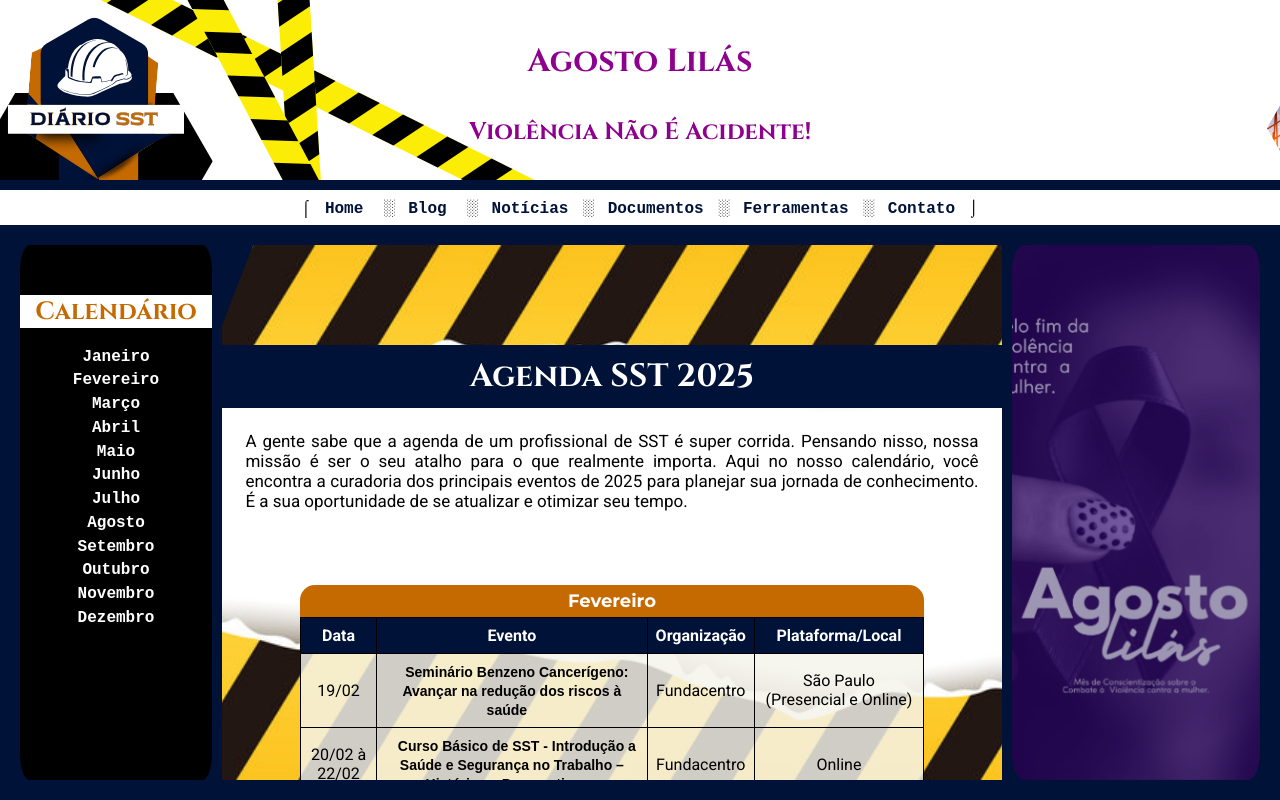
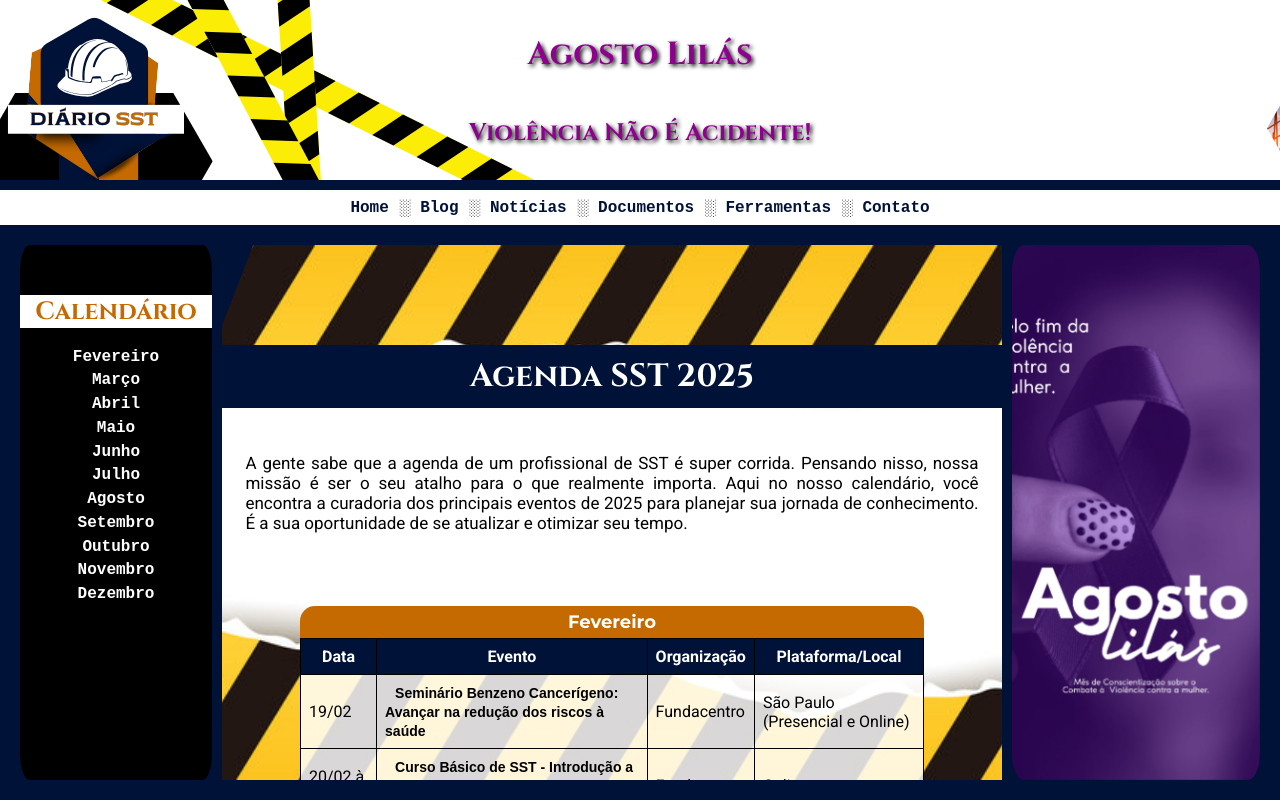
Before and after one commit to AurelliusDev/DiarioSST, a plain HTML site: page index.html in a window 1280 px wide. Drawn offline with Linux system fonts and the light colour scheme.

Commit message:
Add files via upload

```diff
--- a/CSS/estiloindex.css
+++ b/CSS/estiloindex.css
@@ -1,76 +1,59 @@
-html, body{
+html, body {
     background-color: #001238;
     padding: 0;
     margin: 0;
     height: 100%;
-    overflow-x: hidden; /* Adicionado para garantir que nenhuma barra de rolagem horizontal apareça no body */
+    overflow-x: hidden;
     scroll-behavior: smooth;
     font-family: "Roboto", sans-serif;
-
 }
 
-::-webkit-scrollbar {
-    width: 10px; /* Largura da barra de rolagem vertical */
-    height: 8px; /* Altura da barra de rolagem horizontal */
-}
+/* Estilos para a barra de rolagem */
+::-webkit-scrollbar { width: 10px; height: 8px; }
+::-webkit-scrollbar-track { background: #000000eb; border-radius: 1px; }
+::-webkit-scrollbar-thumb { background: #c56a00; border-radius: 10px; }
+::-webkit-scrollbar-thumb:hover { background: #c56a00; }
+::-webkit-scrollbar-corner { background: #ffffff; }
 
-::-webkit-scrollbar-track {
-    background: #000000eb; /* Cor de fundo do trilho */
-    border-radius: 1px; /* Borda arredondada para o trilho */
-}
+/* Estilos globais */
+* { box-sizing: border-box; }
+p { margin: 0; } /* Resetando a margem dos p's para maior controle */
 
-::-webkit-scrollbar-thumb {
-    background: #c56a00;; /* Cor da barra de rolagem (o "arrastável") */
-    border-radius: 10px; /* Borda arredondada para o polegar */
-}
-
-::-webkit-scrollbar-thumb:hover {
-    background: #c56a00;; /* Cor da barra de rolagem ao passar o mouse */
-}
-
-::-webkit-scrollbar-corner {
-    background: #ffffff; /* Cor do canto */
-}
-
-
-
-.banner-top{
-    width: 100vw;
+/* Banners de topo */
+.banner-top {
+    width: 100%;
     height: 180px;
-    margin: 0;
-    padding: 0;
-    background-color: rgb(255, 255, 255);
-    background-image: url(background.png);
+    background-color: #ffffff;
+    background-image: url(../img/background.png); /* Caminho corrigido */
     background-repeat: no-repeat;
     background-size: cover;
     background-position: left;
-    display:grid;
-    }
+    display: flex; /* Usando flexbox para alinhar */
+    flex-direction: column;
+    justify-content: center;
+    align-items: center;
+    color: #8e008e;
+}
 
-    .banner-top h1, h2 {
-        text-align: center;
-        margin: 0;
-        align-items: center;
-        font-family: "Cinzel", serif;
-        color: #8e008e;
-    }
+.banner-top h1, .banner-top h2 {
+    text-align: center;
+    font-family: "Cinzel", serif;
+    color: #8e008e;
+    text-shadow: 2px 2px 4px #000;
+}
 
-    .banner-top h1{
-        margin-top: 40px;
-    }
-
-.menu{
-    width: 100vw;
+/* Menu de navegação */
+.menu {
+    width: 100%;
     height: 35px;
     margin-top: 10px;
-    padding: 0;
     background-color: #ffffff;
-    align-content: center;
-    text-align: center;
-
+    display: flex;
+    justify-content: center;
+    align-items: center;
 }
 
-.menu a{
+.menu a {
     padding: 10px;
     text-decoration: none;
     font-size: 16px;
@@ -79,46 +62,38 @@ html, body{
     color: #001238;
 }
 
-.menu a:hover{
-    color: #c56a00;
-}
+.menu a:hover { color: #c56a00; }
 
-.box-content{
-    width: 100vw;
+/* Conteúdo principal (três colunas) */
+.box-content {
+    width: 100%;
     height: calc(100vh - 180px - 35px - 10px);
     display: flex;
     justify-content: space-between;
     align-items: flex-start;
     gap: 10px;
     padding: 20px;
-    box-sizing: border-box; /* Garante que padding e borda sejam incluídos na largura/altura total */
-    overflow-x: hidden; /* Garante que o conteúdo que extrapola o box-content horizontalmente seja escondido */
-
-
 }
 
-.menu-content{
+.menu-content {
+    width: 15vw;
     height: 100%;
-    width: 15vw;
     background-color: #000000;
     font-family: Andale Mono, monospace;
-/* flex-basis: 15%; define a largura base inicial, sem overflow */
-    flex: 0 0 15vw; /* Não cresce, não encolhe, base de 10vw */
-    flex-shrink: 0; /* Impede que essas divs encolham */
+    flex-basis: 15vw;
+    flex-shrink: 0;
     overflow-y: auto;
     overflow-x: hidden;
     text-align: center;
     border-radius: 5%;
 }
 
-.menu-content h1{
+.menu-content h1 {
     margin-top: 50px;
     font-size: 25px;
-    text-align: center;
     font-family: "Cinzel", serif;
-    justify-content: center;
     color: #c56a00;
-    background-image: url(paper.png);
+    background-image: url(../img/paper.png); /* Caminho corrigido */
     background-position: center;
     background-repeat: no-repeat;
     background-size: cover;
@@ -131,72 +106,44 @@ html, body{
     transition: all 0.3s ease;
 }
 
-.menu-content p:hover{
-    background-color: #c56a00;
+.menu-content p:hover { background-color: #c56a00; }
 
-}
-
-.menu-content a{
-    color: rgb(255, 255, 255);
+.menu-content a {
+    color: #ffffff;
     font-size: 16px;
     text-decoration: none;
     font-weight: bold;
-
 }
 
-.menu-content a:hover{
-    color: #000000;
-}
+.menu-content a:hover { color: #000000; }
 
-.content{
+.content {
+    width: 100%;
     height: 100%;
-    background-image: url(paper.png);
+    background-image: url(../img/paper.png); /* Caminho corrigido */
     background-position: center;
     background-repeat: no-repeat;
     background-size: cover;
     flex: 1;
-    align-items: center;
-    align-content: center;
-    text-align: center;
-    display: block;
+    display: flex;
     flex-direction: column;
-    justify-content: flex-start;
     overflow-y: auto;
     clip-path: polygon(0% 100%, 100% 100%, 100% 0%, 4% 0%, 0% 15%);
-
+    position: relative; /* Adicionado para que o ::before funcione */
 }
 
+/* Pseudo-elemento no .content corrigido */
 .content::before {
+    content: "";
     position: absolute;
     top: 0;
     left: 0;
     width: 100%;
     height: 100%;
-    background-color: rgba(0, 0, 0, 0.4); /* Preto com 40% de opacidade */
-    z-index: -1; /* Coloca o overlay atrás do conteúdo */
+    z-index: -1;
 }
 
-.content table {
-    background-color: #f4f3ebd4;
-    color: rgb(0, 0, 0);
-    z-index: 2; /* Garante que o conteúdo textual esteja acima do overlay */
-    width: 80%;
-    border: 1px solid black;
-    border-collapse: collapse;
-    justify-content: center;
-    margin: 0 auto;
-    font-family: "Roboto", sans-serif;
-}
-
-.content table tr{
-    background-color: transparent;
-}
-
-.content table tr:hover{
-    background-color: #ffffff;
-}
-
-.content h1{
+.content h1 {
     margin-top: 100px;
     text-align: center;
     font-family: "Cinzel", serif;
@@ -205,18 +152,35 @@ html, body{
     padding: 10px;
 }
 
-caption{
+.content table {
+    background-color: #ffffffd4;
+    color: #000000;
+    z-index: 2;
+    width: 80%;
+    border: 1px solid black;
+    border-collapse: collapse;
+    margin: 0 auto; /* Centraliza a tabela */
+    font-family: "Roboto", sans-serif;
+}
+
+.content p {
+    font-size: 17px;
+    text-align: justify;
+    margin: 3%;
+}
+
+.content table tr:hover { background-color: #ffffff; }
+
+caption {
     margin-top: 50px;
-    margin-bottom: 0;
     padding: 5px 15px;
     text-align: center;
     font-weight: bold;
     font-size: large;
     font-family: "Montserrat", sans-serif;
     background-color: #c56a00;
-    color: rgb(255, 255, 255);
-    border-top-left-radius: 15px;
-    border-top-right-radius: 15px;
+    color: #ffffff;
+    border-radius: 15px 15px 0 0;
 }
 
 .content table tr, td, th {
@@ -225,21 +189,14 @@ caption{
     font-family: "Roboto", sans-serif;
 }
 
-.content th{
+.content th {
     font-weight: bold;
     font-size: 16px;
     background-color: #001238;
     color: #ffffff;
-
 }
 
-.content p{
-    font-size: 17px;
-    text-align: justify;
-    margin: 3%;
-}
-
-.OBS{
+.OBS {
     margin-top: 20px;
     background-color: yellow;
     display: inline-block;
@@ -248,22 +205,18 @@ caption{
     border: 1px dashed black;
 }
 
-.content a{
+.content a {
     padding: 10px;
     text-decoration: none;
     font-size: 14px;
     font-weight: bold;
-    font-family:Arial, Helvetica, sans-serif;
-    color: rgb(0, 0, 0);
-
+    font-family: Arial, Helvetica, sans-serif;
+    color: #000000;
 }
 
-.content a:hover{
-    color: rgb(2, 112, 43);
-}
+.content a:hover { color: rgb(2, 112, 43); }
 
-
-.resume-content{
+.resume-content {
     position: relative;
     width: 20vw;
     height: 100%;
@@ -271,13 +224,13 @@ caption{
     background-position: center;
     background-size: cover;
     flex: 0 0 20%;
-    flex-shrink: 0; /* Impede que essas divs encolham */
+    flex-shrink: 0;
     overflow-y: auto;
     font-family: "Roboto", sans-serif;
     border-radius: 5%;
 }
 
-.resume-content div{
+.resume-content div {
     position: absolute;
     top: 0;
     left: 0;
@@ -285,30 +238,30 @@ caption{
     height: 100%;
     background-size: cover;
     background-position: center;
-    opacity: 0; /* Todas as imagens começam invisíveis */
-    animation: fade-in-out 15s infinite; /* Duração total da animação (ex: 15s = 5s por imagem) */
+    opacity: 0;
+    animation: fade-in-out 15s infinite;
     transition: opacity 1s ease-in-out;
 }
 
-.resume-content .imagem-1{
-    background-image: url(Agosto-lilas.png);
-    animation-delay: 0s; /* Começa imediatamente */
+.resume-content .imagem-1 {
+    background-image: url(../img/Agosto-lilas.png); /* Caminho corrigido */
+    animation-delay: 0s;
 }
 
-.resume-content .imagem-2{
-    background-image: url(AGOSTO\ LILAS\ 2.png);
-    animation-delay: 5s; /* Começa após 5 segundos */
+.resume-content .imagem-2 {
+    background-image: url(../img/AGOSTO\ LILAS\ 2.png LILAS\ 2.png); /* Caminho corrigido */
+    animation-delay: 5s;
 }
 
-.resume-content .imagem-3{
-    background-image: url(AGOSTO\ LILÁS\ 3.png);
-    animation-delay: 10s; /* Começa após 10 segundos */
+.resume-content .imagem-3 {
+    background-image: url(../img/AGOSTO\ LILÁS\ 3.png); /* Caminho corrigido */
+    animation-delay: 10s;
 }
 
 @keyframes fade-in-out {
     0% { opacity: 0; }
-    10% { opacity: 1; } /* A imagem aparece */
-    30% { opacity: 1; } /* A imagem permanece visível */
-    43% { opacity: 0; } /* A imagem começa a sumir */
+    10% { opacity: 1; }
+    30% { opacity: 1; }
+    43% { opacity: 1; }
     100% { opacity: 0; }
 }
--- a/index.html
+++ b/index.html
@@ -17,29 +17,28 @@
     </div>
 
     <div class="menu">
-        ⌠ <a href="#">Home </a>░
+        <a href="#">Home </a>░
         <a href="#">Blog </a>░
         <a href="#">Notícias</a> ░
         <a href="#">Documentos</a> ░
         <a href="#">Ferramentas</a> ░
-        <a href="#">Contato</a> ⌡
+        <a href="#">Contato</a>
     </div>
 
     <div class="box-content">
         <div class="menu-content">
             <h1>Calendário</h1>
-                <p> <a href="#Janeiro">Janeiro</a> </p>
-                <p> <a href="#Fevereiro">Fevereiro</a> </p>
-                <p> <a href="#Março">Março</a> </p>
-                <p> <a href="#Abril">Abril</a> </p>
-                <p> <a href="#Maio">Maio</a> </p>
-                <p> <a href="#Junho">Junho</a> </p>
-                <p> <a href="#Julho">Julho</a> </p>
-                <p> <a href="#Agosto">Agosto</a> </p>
-                <p> <a href="#Setembro">Setembro</a> </p>
-                <p> <a href="#Outubro">Outubro</a> </p>
-                <p> <a href="#Novembro">Novembro</a> </p>
-                <p> <a href="#Dezembro">Dezembro</a> </p>
+            <p><a href="#Fevereiro">Fevereiro</a></p>
+            <p><a href="#Março">Março</a></p>
+            <p><a href="#Abril">Abril</a></p>
+            <p><a href="#Maio">Maio</a></p>
+            <p><a href="#Junho">Junho</a></p>
+            <p><a href="#Julho">Julho</a></p>
+            <p><a href="#Agosto">Agosto</a></p>
+            <p><a href="#Setembro">Setembro</a></p>
+            <p><a href="#Outubro">Outubro</a></p>
+            <p><a href="#Novembro">Novembro</a></p>
+            <p><a href="#Dezembro">Dezembro</a></p>
         </div>
 
             <div class="content">
```
Also changed, not shown: img/Agosto-lilas.png (added), img/background.png (added), img/logosst.png (added), img/paper.png (added), 2 other files.
